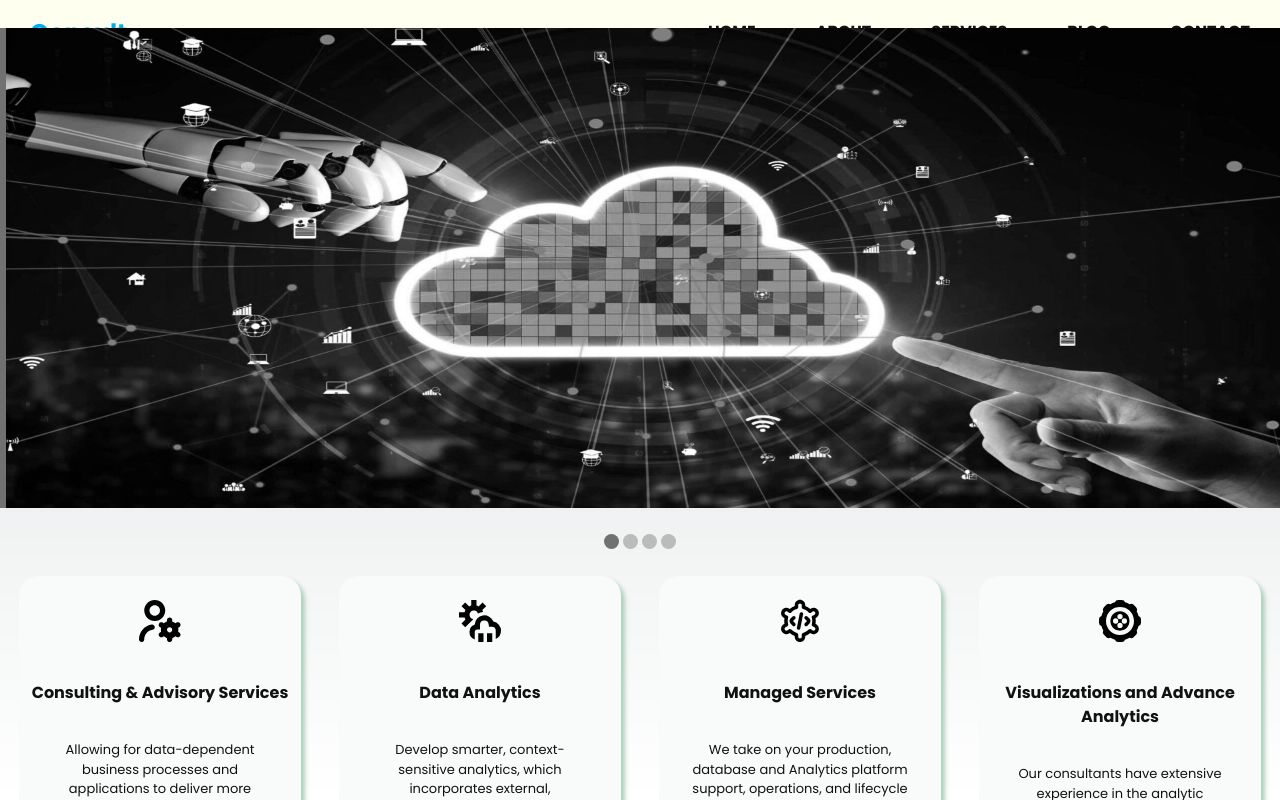
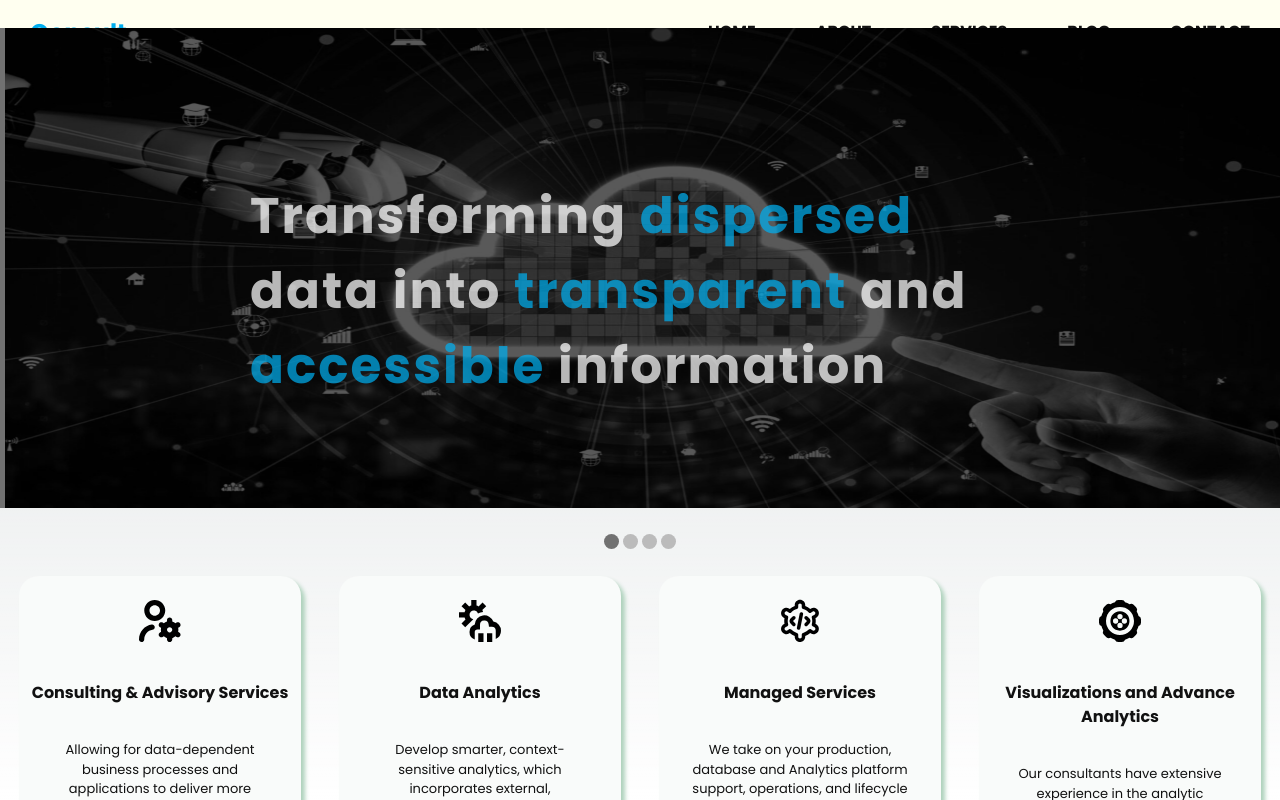
Before and after one commit to RohmaButt/qconsult, a Next.js app: page / in a window 1280 px wide. Shown: the top 800 px of the page. Built offline with nearby package versions, Linux system fonts and the light colour scheme.

Commit message:
layout fixes

```diff
--- a/shared/components/Carousel/style.css
+++ /dev/null
@@ -1,98 +0,0 @@
-@import url("https://fonts.googleapis.com/css2?family=Chakra+Petch:wght@300&display=swap");
-* {
-  margin: 0;
-  padding: 0;
-}
-.carousel {
-  /* position: absolute; */
-}
-.banner1,
-.banner2,
-.banner3 {
-  width: 100%;
-  /* position: relative; */
-  left: 0;
-  top: 0;
-}
-.carousel-img {
-  width: 110%;
-  height: 100vh;
-  animation: zoom-out 12s linear infinite;
-}
-
-.slide1 {
-  animation: fade1 12s linear infinite;
-}
-.slide2 {
-  animation: fade2 12s linear infinite;
-}
-.slide3 {
-  animation: fade3 12s linear infinite;
-}
-@keyframes fade1 {
-  0% {
-    visibility: visible;
-  }
-  25% {
-    visibility: hidden;
-  }
-  50% {
-    visibility: hidden;
-  }
-  75% {
-    visibility: hidden;
-  }
-  100% {
-    visibility: visible;
-  }
-}
-@keyframes fade2 {
-  0% {
-    visibility: hidden;
-  }
-  25% {
-    visibility: hidden;
-  }
-  50% {
-    visibility: visible;
-  }
-  75% {
-    visibility: hidden;
-  }
-  100% {
-    visibility: hidden;
-  }
-}
-@keyframes fade3 {
-  0% {
-    visibility: hidden;
-  }
-  25% {
-    visibility: hidden;
-  }
-  50% {
-    visibility: hidden;
-  }
-  75% {
-    visibility: visible;
-  }
-  100% {
-    visibility: hidden;
-  }
-}
-@keyframes zoom-out {
-  100% {
-    width: 100%;
-  }
-}
-@keyframes textUp {
-  0% {
-    transform: translateY(0px);
-  }
-  50% {
-    transform: translateY(50px);
-  }
-  100% {
-    transform: translateY(100px);
-  }
-}
--- a/shared/components/Main/index.tsx
+++ b/shared/components/Main/index.tsx
@@ -1,6 +1,6 @@
 import CardsBox from "../CardsBox";
 import Carousel from "../Carousel";
-import Consulting from "../Consulting";
+import Consulting from "../ReactCard";
 import Footer from "../Footer";
 import MainWrapper from "../MainWrapper";
 import Mission from "../Mission";
--- /dev/null
+++ b/shared/components/ReactCard/index.tsx
@@ -0,0 +1,74 @@
+import React from "react";
+import "./style.css";
+
+interface inputParams {
+  title: string;
+  subTitle?: string;
+  description?: string;
+  index: number;
+  slideIndex: number;
+}
+const ReactCard: React.FunctionComponent<inputParams> = ({
+  title,
+  subTitle,
+  description,
+  index,
+  slideIndex,
+}) => (
+  <>
+    <img
+      src={`${
+        index === 1
+          ? "/Images/images/blackwhite_1.jpg"
+          : index === 2
+          ? "/Images/images/blackwhite_0.jpg"
+          : index === 3
+          ? "/Images/images/blackwhite_3.webp"
+          : "/Images/images/blackwhite_4.webp"
+      }`}
+      alt={`Slide ${index}`}
+      style={{
+        width: "100%",
+        display: index != slideIndex ? "none" : "block",
+      }}
+    />
+    {index == slideIndex && (
+      <div className="reactcard">
+        <div className="reactcard-container">
+          <div className="line">
+            {index === 1 ? (
+              <p className="lineUp">
+                Transforming
+                <span className="blue-colored-text"> dispersed </span> data into
+                <span className="blue-colored-text"> transparent </span>
+                and
+                <span className="blue-colored-text"> accessible </span>
+                information
+              </p>
+            ) : index === 2 ? (
+              <p className="lineUp">
+                AI-led
+                <span className="blue-colored-text"> automation </span> and
+                <span className="blue-colored-text"> insights </span>
+              </p>
+            ) : index === 3 ? (
+              <p className="lineUp">
+                Powering business growth and efficiency through
+                <span className="blue-colored-text"> technology </span> and
+                <span className="blue-colored-text"> innovation </span>
+              </p>
+            ) : (
+              <p className="lineUp">
+                One-stop product development including
+                <span className="blue-colored-text"> AI, software, </span> and
+                <span className="blue-colored-text"> cloud services </span>
+              </p>
+            )}
+          </div>
+        </div>
+      </div>
+    )}
+  </>
+);
+
+export default ReactCard;
--- a/shared/components/Consulting/style.css
+++ b/shared/components/ReactCard/style.css
@@ -1,25 +1,32 @@
-.consulting {
+.reactcard {
+  font-size: 46px;
+  position: relative;
 }
 
-.consulting::before {
-  /* content: "";
+.reactcard-container {
   position: absolute;
-  top: 0;
-  left: 0;
-  width: 100%;
-  height: 100%;
-  background-color: rgba(0, 0, 0, 0.5);
-  z-index: -1; */
+  margin: -350px 250px;
+  text-align: left;
 }
 
-.consulting h1 {
-  font-size: 46px;
-  margin: -20px 0 20px;
+.reactcard h1 {
+  font-size: 56px;
+  font-weight: bolder;
+  color: #ffff;
+  display: inline-block;
 }
 
-.consulting p {
-  font-size: 20px;
-  letter-spacing: 1px;
+.reactcard p {
+  font-size: 50px;
+  font-weight: bolder;
+  color: #ffff;
+  text-align: left;
+  display: inline-block;
+  letter-spacing: 2px;
+}
+
+.blue-colored-text {
+  color: #00aeef;
 }
 
 /* crops animations that exceeds one line area */
@@ -33,7 +40,7 @@
 
 /* lineup class and keyframes */
 .lineUp {
-  animation: 2s anim-lineUp ease-out infinite;
+  animation: 5s anim-lineUp ease-out infinite;
 }
 @keyframes anim-lineUp {
   0% {
--- a/shared/components/ReactCardSlider/index.tsx
+++ b/shared/components/ReactCardSlider/index.tsx
@@ -1,7 +1,7 @@
 "use client";
 import React, { useState, useEffect } from "react";
+import ReactCard from "../ReactCard";
 import "./style.css";
-import Consulting from "../Consulting";
 
 //https://dev.to/shantanu_jana/automatic-image-slideshow-in-html-css-26jl
 //https://codepen.io/fghty/pen/VwWPRwX
@@ -29,29 +29,13 @@ export default function () {
                 index === slideIndex ? "active" : "inactive"
               }`}
             >
-              <img
-                src={`${
-                  index === 1
-                    ? "/Images/images/blackwhite_1.jpg"
-                    : index === 2
-                    ? "/Images/images/blackwhite_0.jpg"
-                    : index === 3
-                    ? "/Images/images/blackwhite_3.webp"
-                    : "/Images/images/blackwhite_4.webp"
-                }`}
-                alt={`Slide ${index}`}
-                style={{
-                  width: "100%",
-                  display: index != slideIndex ? "none" : "block",
-                }}
+              <ReactCard
+                title="test"
+                subTitle="subTitle"
+                description="description"
+                index={index}
+                slideIndex={slideIndex}
               />
-              {/* {index === 1 ? (
-                <Consulting
-                  title="test"
-                  subTitle="subTitle"
-                  description="description"
-                />
-              ) : null} */}
             </div>
           ))}
         </div>
@@ -68,29 +52,3 @@ export default function () {
     </div>
   );
 }
-{
-  /* <img src="/Images/images/computer.jpg" />
-        <img src="/Images/images/hand-touching-symbols.jpg" />
-        <img src="/Images/images/data-analysis.jpg" />
-        <img src="/Images/images/artificial-intelligence.jpg" /> */
-}
-
-//  <div className="container">
-//       <div className="slider-wrapper">
-//         <div className="img1">
-//           <div className="line">
-//             <h1 className="lineUp">
-//               Consulting <br />
-//             </h1>
-//           </div>
-//         </div>
-//         <div className="img2" />
-//         <div className="img3" />
-//         <div className="img4" />
-//       </div>
-//       <div>
-//         <span className="dot"></span>
-//         <span className="dot"></span>
-//         <span className="dot"></span>
-//       </div>
-//     </div>
--- a/shared/components/ReactCardSlider/style.css
+++ b/shared/components/ReactCardSlider/style.css
@@ -40,16 +40,9 @@
   background-repeat: no-repeat;
   width: 100%;
   background-position: bottom-center;
-  background-color: transparent; /* Set container background to transparent */
-
-  /* transition-property: transform;
-  transition-duration: 4s;
-  transition-timing-function: linear;
-  transition-delay: 1s; */
-  /* transform: skewX(30deg) skewY(20deg); */
-  /* display: block; */
-  /* position: absolute; */
+  background-color: transparent;
   animation: moveAnimation 100s ease-out;
+  filter: brightness(35%);
 }
 
 @keyframes moveAnimation {
@@ -57,60 +50,11 @@
     transform: translateX(0);
   }
   50% {
-    transform: translateX(100px);
+    transform: translateX(90px);
   }
   100% {
     transform: translateX(0);
   }
-}
-
-img:hover {
-  /* transform: scaleX(1.25);
-  display: block; */
-  /* width: 100%; */
-  /* height: auto; */
-}
-
-/* crops animations that exceeds one line area */
-.line {
-  max-width: 1200px;
-  margin: 0 auto;
-  text-align: center;
-  font-size: large;
-  font-weight: 400;
-}
-
-/* lineup class and keyframes */
-.lineUp {
-  animation: 2s anim-lineUp ease-out infinite;
-}
-@keyframes anim-lineUp {
-  0% {
-    opacity: 0;
-    transform: translateY(80%);
-  }
-  20% {
-    opacity: 0;
-  }
-  50% {
-    opacity: 1;
-    transform: translateY(0%);
-  }
-  100% {
-    opacity: 1;
-    transform: translateY(0%);
-  }
-}
-
-/* Caption text */
-.text {
-  color: #f2f2f2;
-  font-size: 15px;
-  padding: 8px 12px;
-  position: absolute;
-  bottom: 8px;
-  width: 100%;
-  text-align: center;
 }
 
 /* The dots/bullets/indicators */
```
Also changed, not shown: shared/components/Carousel/index.tsx (deleted, +0 -19 lines), shared/components/Consulting/index.tsx (deleted, +0 -33 lines).
